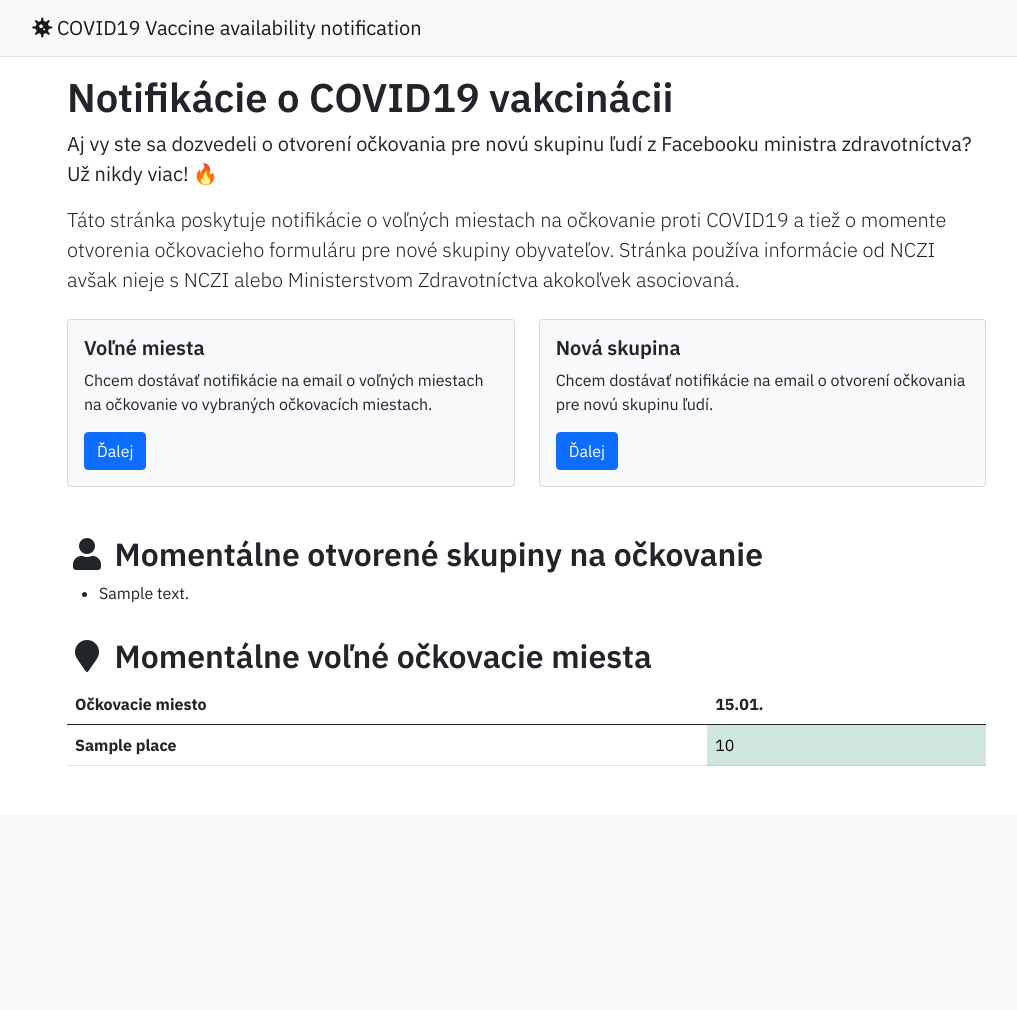
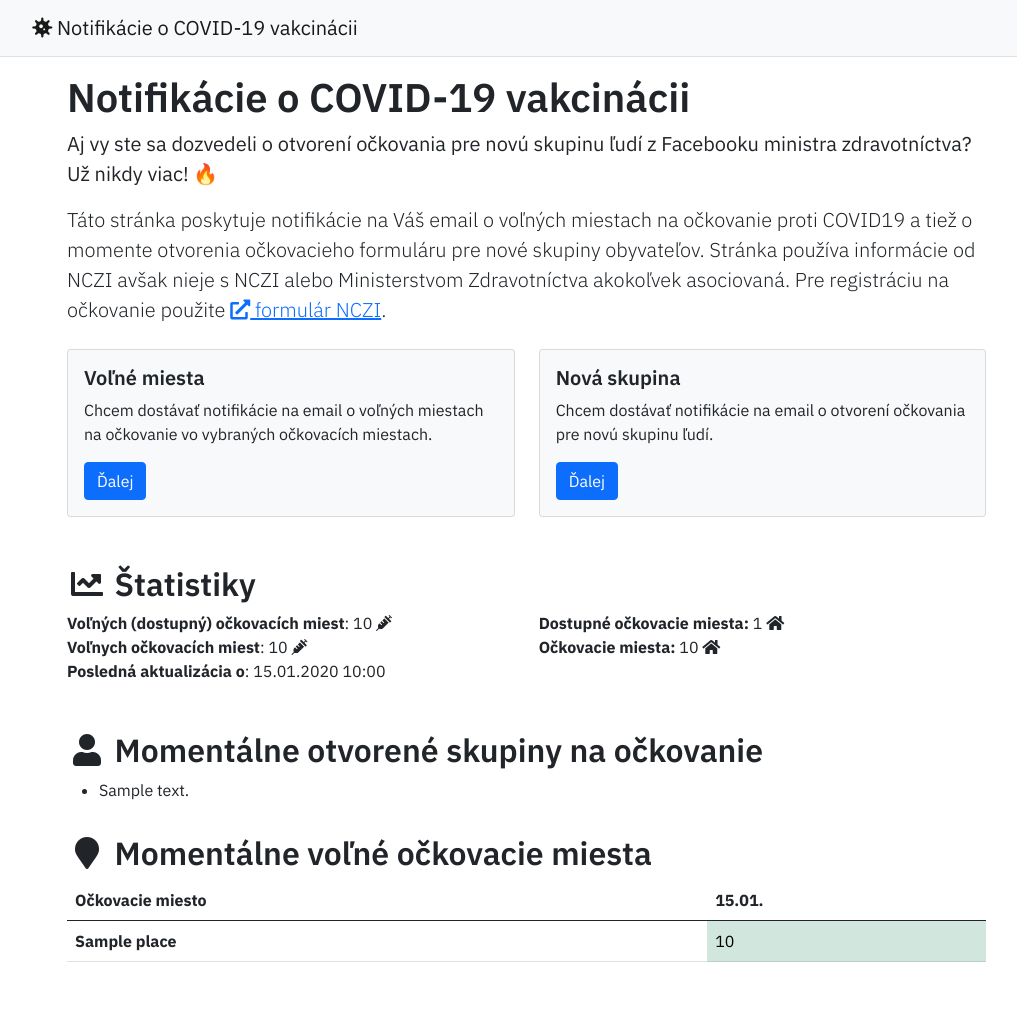
Before and after one commit to slovensko-help/vaccination-notify, a Flask app: page / in a window 1280 px wide. Shown: the whole page, without its empty margins (19-1036 px from the left). Before the commit the page ends 766 px from the top, so only its background shows below. Run offline with Flask 2, Linux system fonts and the light colour scheme; tables that the repository leaves empty hold one stand-in row (values such as "Sample post"); parts of the project's set-up code (start-up, migrations or seed data) failed here and were passed over; some libraries are stand-ins or nearby versions.

Commit message:
Add stats.

```diff
--- a/vacnotify/tasks.py
+++ b/vacnotify/tasks.py
@@ -13,7 +13,7 @@ from sqlalchemy import and_, or_, not_
 from vacnotify import celery, mail, useragents
 from vacnotify.database import transaction
 from vacnotify.models import EligibilityGroup, VaccinationPlace, VaccinationDay, GroupSubscription, SpotSubscription, \
-    Status
+    Status, VaccinationStats
 from operator import attrgetter, itemgetter
 
 logging = get_task_logger(__name__)
@@ -147,6 +147,16 @@ def run():
                 place.days = days
                 place.free = free
     logging.info(f"Total free spots (online): {total_free} ({total_free_online})")
+    total_places = len(current_places)
+    online_places = len(list(filter(attrgetter("online"), current_places)))
+    logging.info(f"Total places (online): {total_places} ({online_places})")
+
+    # Add stats
+    now = datetime.now()
+    with transaction() as t:
+        stats = VaccinationStats(now, total_free_spots=total_free, total_free_online_spots=total_free_online,
+                                 total_places=total_places, online_places=online_places)
+        t.add(stats)
 
     # Send out the group notifications.
     all_groups = EligibilityGroup.query.all()
--- a/vacnotify/templates/base.html.jinja2
+++ b/vacnotify/templates/base.html.jinja2
@@ -6,7 +6,7 @@
         <meta charset="UTF-8">
         <meta name="viewport" content="width=device-width, initial-scale=1.0"/>
         <meta name="application-name" content="COVID19-vaccine-availability"/>
-        {% block title %}<title>{{ title|default("COVID19 Vaccine availability notification") }}</title>{% endblock %}
+        {% block title %}<title>{{ title|default("Notifikácie o COVID-19 vakcinácii") }}</title>{% endblock %}
         <link rel="shortcut icon" href="{{ url_for('static', filename='favicon.ico') }}"/>
         <link rel="stylesheet" href="{{ url_for('static', filename='bootstrap.min.css') }}">
         <link rel="stylesheet" href="{{ url_for('static', filename='fontawesome.min.css') }}">
@@ -23,7 +23,7 @@
 <body data-spy="scroll" data-target="#navbar" data-offset="57" class="position-relative">
 <div class="d-flex" id="wrapper">
     <nav id="navbar" class="navbar navbar-expand-lg navbar-light bg-light border-bottom fixed-top">
-        <a class="navbar-brand" href="{{ url_for("main.index") }}"><i class="fas fa-virus"></i> COVID19 Vaccine availability notification</a>
+        <a class="navbar-brand" href="{{ url_for("main.index") }}"><i class="fas fa-virus"></i> Notifikácie o COVID-19 vakcinácii</a>
         <!--
         <button class="btn btn-secondary" id="menu-toggle">Toggle Menu</button>
 
@@ -89,6 +89,7 @@
         $('[data-toggle="tooltip"]').tooltip()
     });
 </script>
+<footer></footer>
 </body>
 
 </html>
--- a/vacnotify/templates/index.html.jinja2
+++ b/vacnotify/templates/index.html.jinja2
@@ -1,15 +1,16 @@
 {% extends "base.html.jinja2" %}
+{% from "utils.html.jinja2" import groups_row, places_row %}
 {% set active_page = "index" %}
 {% block content %}
     <div class="row">
         <div class="col-sm-10">
-            <h1>Notifikácie o COVID19 vakcinácii</h1>
+            <h1>Notifikácie o COVID-19 vakcinácii</h1>
             <p class="lead"><b>Aj vy ste sa dozvedeli o otvorení očkovania pre novú skupinu ľudí z Facebooku ministra
                 zdravotníctva? Už nikdy viac!</b> 🔥</p>
-            <!-- Aj vy ste sa dozvedeli o otvorení očkovania novej skupiny ľudí z ministrovho Facebooku. Už nikdy viac! -->
-            <p class="lead">Táto stránka poskytuje notifikácie o voľných miestach na očkovanie proti COVID19 a tiež
+            <p class="lead">Táto stránka poskytuje notifikácie na Váš email o voľných miestach na očkovanie proti COVID19 a tiež
                 o momente otvorenia očkovacieho formuláru pre nové skupiny obyvateľov. Stránka používa informácie od
-                NCZI avšak nieje s NCZI alebo Ministerstvom Zdravotníctva akokoľvek asociovaná.</p>
+                NCZI avšak nieje s NCZI alebo Ministerstvom Zdravotníctva akokoľvek asociovaná. Pre registráciu na
+                očkovanie použite <a href="https://www.old.korona.gov.sk/covid-19-vaccination-form.php" target="_blank"><i class="fas fa-external-link-alt"></i> formulár NCZI</a>.</p>
         </div>
     </div>
     <div class="row mt-2 mb-5">
@@ -36,37 +37,23 @@
             </div>
         </div>
     </div>
-    <div class="row mb-3">
-        <div class="col-sm-10">
-            <h2><i class="fas fa-user fa-fw"></i> Momentálne otvorené skupiny na očkovanie</h2>
-            <ul>
-                {% for group in groups %}
-                    <li>{{ group.item_description }}</li>
-                {% endfor %}
-            </ul>
+    {% if current_stats %}
+        <div class="row mb-5">
+            <div class="col-sm-10">
+                <h2><i class="fas fa-chart-line fa-fw"></i> Štatistiky</h2>
+            </div>
+            <div class="col-sm-5">
+                <b>Voľných (dostupný) očkovacích miest</b>: {{ current_stats.total_free_online_spots }} <i class="fas fa-syringe"></i><br/>
+                <b>Voľnych očkovacích miest</b>: {{ current_stats.total_free_spots }} <i class="fas fa-syringe"></i><br/>
+                <b>Posledná aktualizácia o</b>: {{ current_stats.datetime.strftime("%d.%m.%Y %H:%M") }}
+            </div>
+            <div class="col-sm-5">
+                <b>Dostupné očkovacie miesta:</b> {{ current_stats.online_places }} <i class="fas fa-home"></i><br/>
+                <b>Očkovacie miesta:</b> {{ current_stats.total_places }} <i class="fas fa-home"></i>
+            </div>
         </div>
-    </div>
-    <div class="row mb-3">
-        <div class="col-sm-10">
-            <h2><i class="fas fa-map-marker fa-fw"></i> Momentálne voľné očkovacie miesta</h2>
-            <table class="table">
-                <thead>
-                <tr>
-                    <th scope="col">Očkovacie miesto</th>
-                    {% for date in dates %}
-                        <th scope="col">{{ date.strftime("%d.%m.") }}</th>
-                    {% endfor %}
-                </tr>
-                </thead>
-                {% for place in places %}
-                    <tr>
-                        <td><b>{{ place.title }}</b></td>
-                        {% for day in place.days %}
-                            <td class="{{ 'table-success' if place.online and day.capacity > 0 else 'table-danger' }}">{{ day.capacity }}</td>
-                        {% endfor %}
-                    </tr>
-                {% endfor %}
-            </table>
-        </div>
-    </div>
+    {% endif %}
+    {{ groups_row(groups) }}
+    {{ places_row(places, dates) }}
+
 {% endblock %}
--- /dev/null
+++ b/vacnotify/templates/utils.html.jinja2
@@ -0,0 +1,40 @@
+{% macro groups_row(groups) %}
+    <div class="row mb-3">
+        <div class="col-sm-10">
+            <h2><i class="fas fa-user fa-fw"></i> Momentálne otvorené skupiny na očkovanie</h2>
+            <ul>
+                {% for group in groups %}
+                    <li>{{ group.item_description }}</li>
+                {% endfor %}
+            </ul>
+        </div>
+    </div>
+{% endmacro %}
+
+{% macro places_row(places, dates) %}
+    <div class="row mb-3">
+        <div class="col-sm-10">
+            <h2><i class="fas fa-map-marker fa-fw"></i> Momentálne voľné očkovacie miesta</h2>
+            <table class="table">
+                <thead>
+                <tr>
+                    <th scope="col">Očkovacie miesto</th>
+                    {% for date in dates %}
+                        <th scope="col">{{ date.strftime("%d.%m.") }}</th>
+                    {% endfor %}
+                </tr>
+                </thead>
+                {% for place in places %}
+                    <tr>
+                        <td><b>{{ place.title }}{% if not place.online %}
+                            <i class="fas fa-exclamation-triangle" title="Očkovacie miesto nieje dostupné."
+                               data-toggle="tooltip"></i>{% endif %}</b></td>
+                        {% for day in place.days %}
+                            <td class="{{ 'table-success' if place.online and day.capacity > 0 and day.open else 'table-danger' }}">{{ day.capacity }}</td>
+                        {% endfor %}
+                    </tr>
+                {% endfor %}
+            </table>
+        </div>
+    </div>
+{% endmacro %}
--- a/vacnotify/views.py
+++ b/vacnotify/views.py
@@ -4,7 +4,8 @@ from operator import attrgetter
 from flask import render_template, request, abort
 from vacnotify.blueprint import main
 from vacnotify.database import transaction
-from vacnotify.models import EligibilityGroup, VaccinationPlace, GroupSubscription, Status, SpotSubscription
+from vacnotify.models import EligibilityGroup, VaccinationPlace, GroupSubscription, Status, SpotSubscription, \
+    VaccinationStats
 from vacnotify.forms import GroupSubscriptionForm, SpotSubscriptionForm
 from vacnotify.tasks import email_confirmation
 
@@ -15,7 +16,9 @@ def index():
     places = VaccinationPlace.query.all()
     dates = list(map(attrgetter("date"), places[0].days))
 
-    return render_template("index.html.jinja2", groups=groups, places=places, dates=dates)
+    current_stats = VaccinationStats.query.order_by(VaccinationStats.id.desc()).first()
+
+    return render_template("index.html.jinja2", groups=groups, places=places, dates=dates, current_stats=current_stats)
 
 
 @main.route("/groups/subscribe", methods=["GET", "POST"])
@@ -66,11 +69,12 @@ def group_confirm(secret):
 def spot_subscribe():
     frm = SpotSubscriptionForm()
     places = VaccinationPlace.query.all()
+    dates = list(map(attrgetter("date"), places[0].days))
     cities = set(map(attrgetter("city"), places))
     cities_id = list(enumerate(sorted(cities)))
     frm.places.choices = cities_id
     if request.method == "GET" or not frm.validate_on_submit():
-        return render_template("subscribe_spot.jinja2", form=frm, places=places)
+        return render_template("subscribe_spot.jinja2", form=frm, places=places, dates=dates)
     else:
         if frm.validate_on_submit():
             email_exists = SpotSubscription.query.filter_by(email=frm.email.data).first() is not None
```
Also changed, not shown: vacnotify/migrations/versions/c15f213db125_add_stats_table.py (added, +36 -0 lines), vacnotify/models.py (+16 -0 lines), vacnotify/templates/subscribe_group.jinja2 (+2 -10 lines), vacnotify/templates/subscribe_spot.jinja2 (+2 -12 lines).
